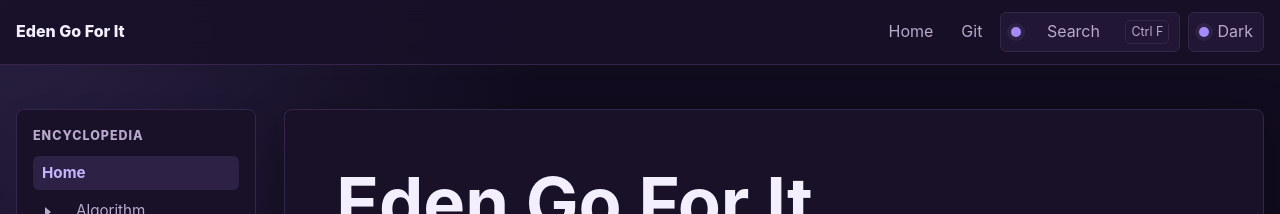
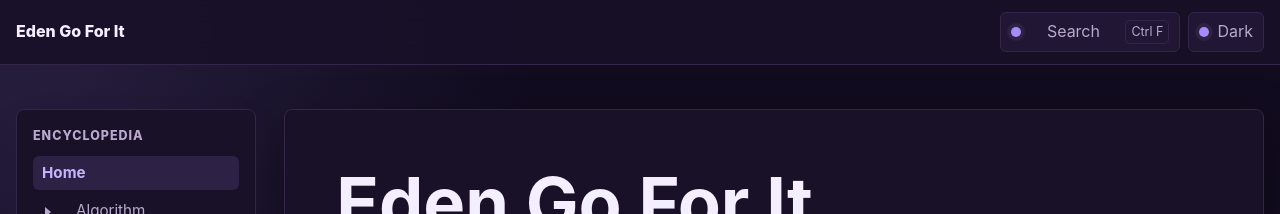
Before and after one commit to EdenGoforIt/edengoforit.github.io, a Jekyll site: the page built from index.md, in a window 1280 px wide. Shown: the top 214 px of the page. Built offline with Jekyll 4.4.1, drawn with Linux system fonts in a browser that asks for light colours.

Commit message:
fix(nav): keep only header controls

```diff
--- a/_layouts/default.html
+++ b/_layouts/default.html
@@ -35,8 +35,6 @@
       <div class="site-header__inner">
         <a class="site-title" href="{{ '/' | relative_url }}">{{ site.title }}</a>
         <nav class="site-nav" aria-label="Main navigation">
-          <a href="{{ '/' | relative_url }}">Home</a>
-          <a href="{{ '/git/' | relative_url }}">Git</a>
           <button class="search-trigger" type="button" data-search-open aria-label="Open site search">
             <span class="search-trigger__icon" aria-hidden="true"></span>
             <span>Search</span>
```
